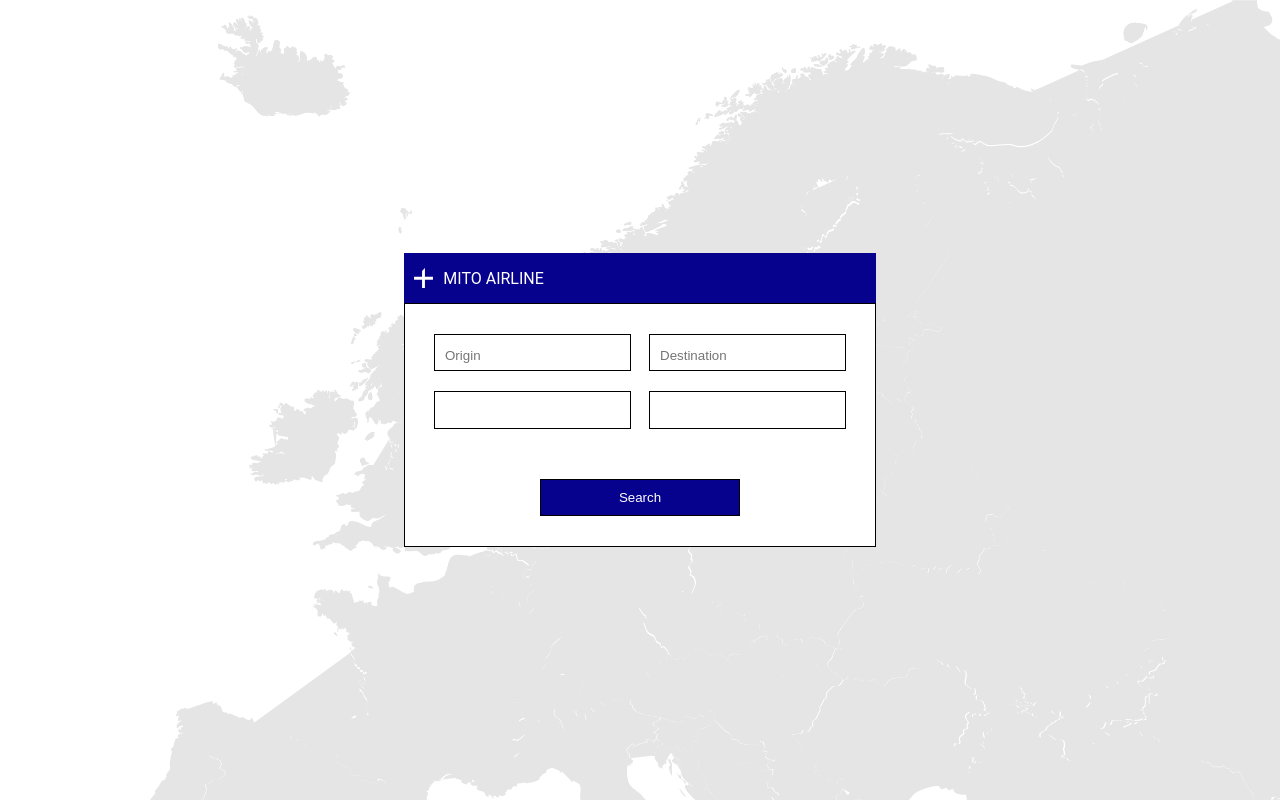
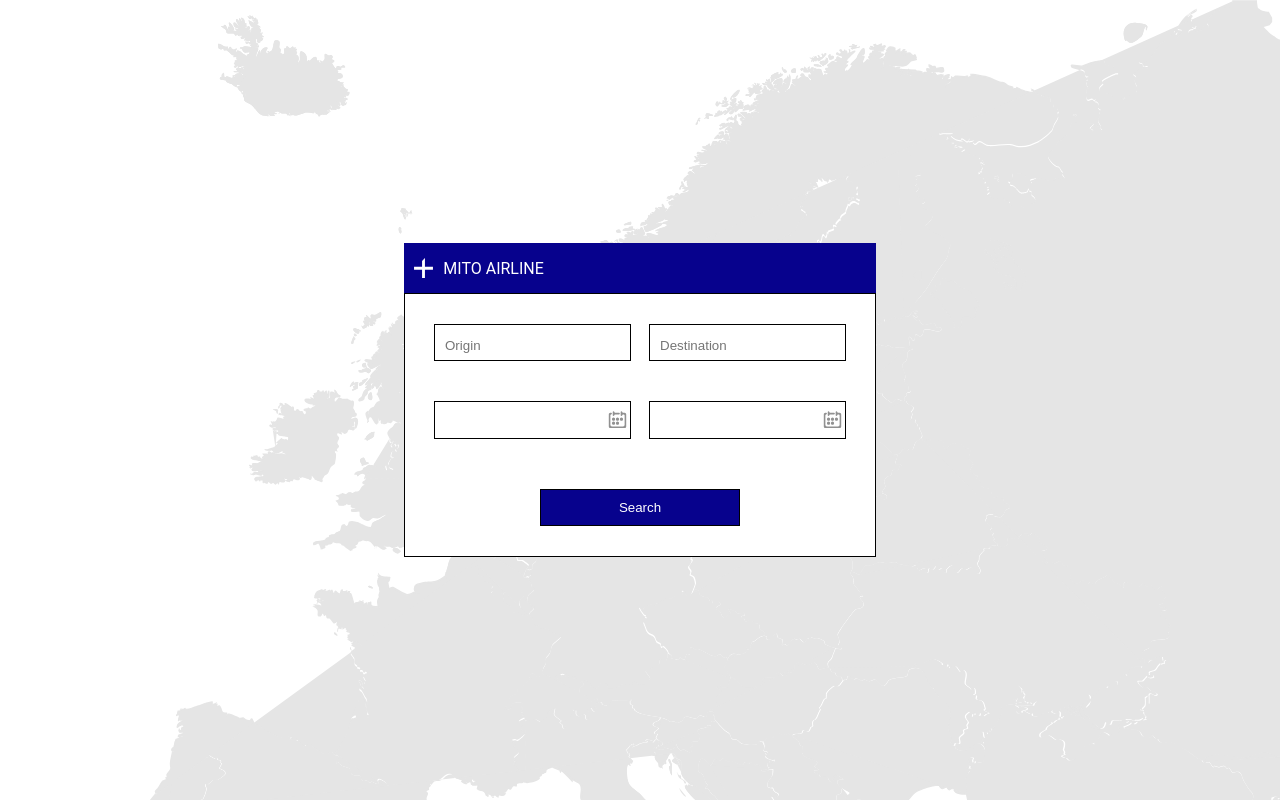
Before and after one commit to jambi997/Flight-Booker, a React (Create React App) app in the folder ReactApp/: page / in a window 1280 px wide. Built offline with nearby package versions, Linux system fonts and the light colour scheme.

Commit message:
feat: icon added to datepicket

```diff
--- a/ReactApp/src/components/Autocomplete.tsx
+++ b/ReactApp/src/components/Autocomplete.tsx
@@ -60,8 +60,8 @@ const Autocomplete: React.FC<AutocompleteProps> = (props) => {
         justifyItems: "center",
         paddingLeft: "10px",
         paddingRight: "10px",
+        margin: "10px",
         marginBottom: "30px",
-        margin: "10px",
       }}
     >
       {" "}
@@ -88,7 +88,7 @@ const Autocomplete: React.FC<AutocompleteProps> = (props) => {
               zIndex: 1000,
             }}
           >
-            Header Text
+           {label}
           </div>
         )}
         <input
--- a/ReactApp/src/components/DateSelector.tsx
+++ b/ReactApp/src/components/DateSelector.tsx
@@ -3,7 +3,7 @@ import ReactDatePicker from "react-datepicker";
 import "react-datepicker/dist/react-datepicker.css";
 import { colors } from "../data/style";
 import erroricon from "../icons/erroricon.svg";
-
+import calendar from "../icons/calendar1.svg";
 interface TextfieldProps {
   name: string;
   value?: Date | null;
@@ -36,7 +36,8 @@ const DateSelector = (props: TextfieldProps) => {
             style={{
               position: "absolute",
               marginTop: "-20px",
-              marginLeft: "-100px",
+              marginLeft: "-160px",
+              width: "20px",
               // top: "-5px",
               // width: "100%",
               // backgroundColor: "white",
@@ -45,7 +46,7 @@ const DateSelector = (props: TextfieldProps) => {
               zIndex: 100,
             }}
           >
-            Header Text
+            {label}
           </div>
         )}
         <ReactDatePicker
@@ -53,6 +54,17 @@ const DateSelector = (props: TextfieldProps) => {
           selected={value}
           onChange={(date) => onChange(date as Date)}
           name={name}
+        />
+        <img
+          src={calendar}
+          style={{
+            position: "absolute",
+            height: "20px",
+            // marginTop: "-10px",
+            marginLeft: "170px",
+            zIndex: 10000,
+          }}
+          alt="calendar"
         />
       </div>
       <div
--- a/ReactApp/src/components/DestinationSelector.tsx
+++ b/ReactApp/src/components/DestinationSelector.tsx
@@ -145,12 +145,14 @@ const DestinationSelector = () => {
               value={formik.values.departureDate}
               onChange={(value) => formik.setFieldValue("departureDate", value)}
               error={formik.errors.departureDate}
+              label="Departure"
             />
             <DateSelector
               name="returnDate"
               value={formik.values.returnDate}
               onChange={(value) => formik.setFieldValue("returnDate", value)}
               error={formik.errors.returnDate}
+              label="Return"
             />
           </div>
           <SubmitButton label="Search" />
--- a/ReactApp/src/pages/SelectFlight.tsx
+++ b/ReactApp/src/pages/SelectFlight.tsx
@@ -69,8 +69,6 @@ const SelectFlight = () => {
             paddingLeft: isMobile ? "20px" : "100px",
             display: "flex",
             flexDirection: "row",
-            // justifyContent: "center",
-            // alignItems: "end",
             alignItems: "center",
           }}
         >
```
Also changed, not shown: ReactApp/src/icons/calendar1.svg (added).
